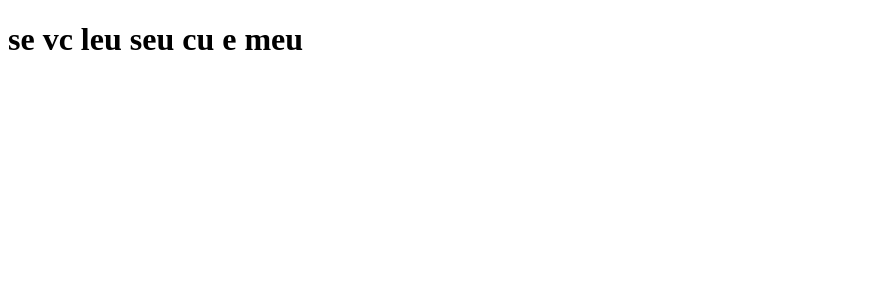
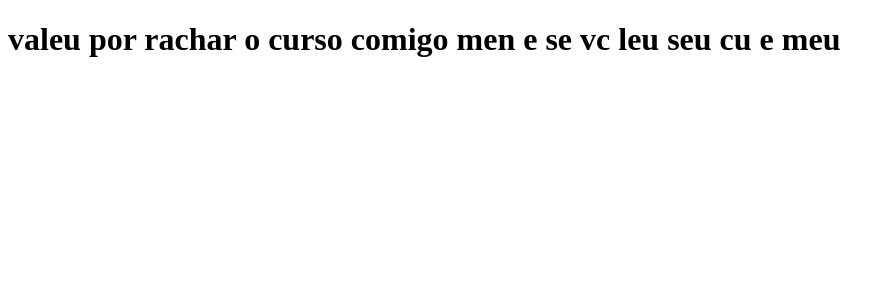
Before and after one commit to felpaB128/clone-tabnews, a Next.js app: page / in a window 1280 px wide. Shown: the top 300 px of the page, without its empty margins (0-895 px from the left). Built offline with nearby package versions, Linux system fonts and the light colour scheme.

Commit message:
nova frase adisonada

```diff
--- a/pages/index.js
+++ b/pages/index.js
@@ -1,5 +1,5 @@
 function home(){
-    return<h1>se vc leu seu cu e meu </h1>
+    return<h1>valeu por rachar o curso comigo men e se vc leu seu cu e meu </h1>
 
 }
 
```
